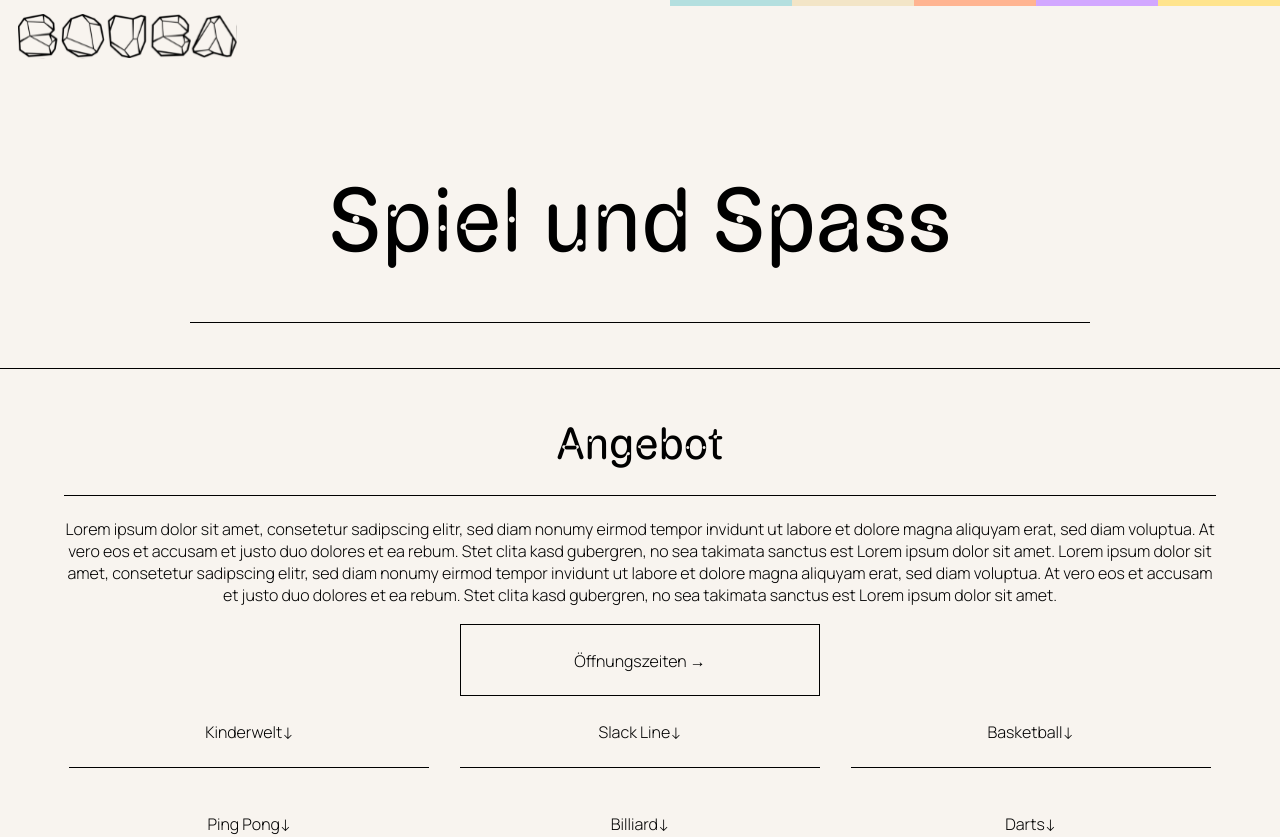
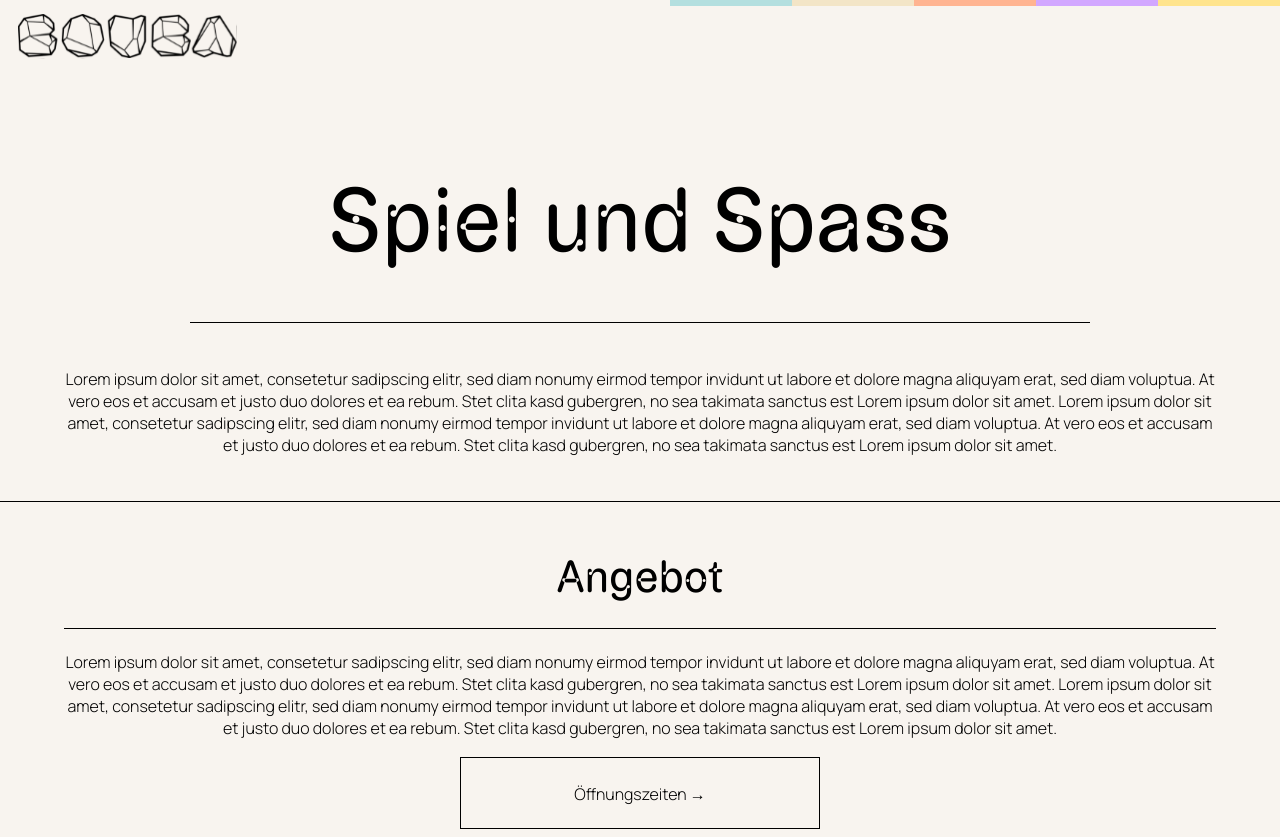
Before and after one commit to escodebar/boulder-baden.ch, a Vue app: page /spielen in a window 1280 px wide. Shown: the top 837 px of the page. Built offline with nearby package versions, Linux system fonts and the light colour scheme.

Commit message:
Add paragraphs right below the h1 of each page

```diff
--- a/src/pages/Bouldern.vue
+++ b/src/pages/Bouldern.vue
@@ -1,13 +1,11 @@
 <template>
   <h1>On the wall</h1>
 
-  <section>
-    <p>
-      Bei uns findest du um die 200 Boulder auf 1000 m^2 Boulderfläche.
-      Zusätzlich findest du im BOUBA ein Kilter- und Moonboard, eine moderne
-      Spraywall und eine separate Kinderwand für den Nachwuchs.
-    </p>
-  </section>
+  <p>
+    Bei uns findest du um die 200 Boulder auf 1000 m^2 Boulderfläche. Zusätzlich
+    findest du im BOUBA ein Kilter- und Moonboard, eine moderne Spraywall und
+    eine separate Kinderwand für den Nachwuchs.
+  </p>
 
   <section>
     <h2>Eintrittspreise</h2>
--- a/src/pages/Spielen.vue
+++ b/src/pages/Spielen.vue
@@ -1,5 +1,17 @@
 <template>
   <h1>Spiel und Spass</h1>
+
+  <p>
+    Lorem ipsum dolor sit amet, consetetur sadipscing elitr, sed diam nonumy
+    eirmod tempor invidunt ut labore et dolore magna aliquyam erat, sed diam
+    voluptua. At vero eos et accusam et justo duo dolores et ea rebum. Stet
+    clita kasd gubergren, no sea takimata sanctus est Lorem ipsum dolor sit
+    amet. Lorem ipsum dolor sit amet, consetetur sadipscing elitr, sed diam
+    nonumy eirmod tempor invidunt ut labore et dolore magna aliquyam erat, sed
+    diam voluptua. At vero eos et accusam et justo duo dolores et ea rebum. Stet
+    clita kasd gubergren, no sea takimata sanctus est Lorem ipsum dolor sit
+    amet.
+  </p>
 
   <section>
     <h2>Angebot</h2>
--- a/src/pages/Trainieren.vue
+++ b/src/pages/Trainieren.vue
@@ -1,7 +1,6 @@
 <template>
   <h1>Trainieren</h1>
 
-  <section>
   <p>
     Lorem ipsum dolor sit amet, consetetur sadipscing elitr, sed diam nonumy
     eirmod tempor invidunt ut labore et dolore magna aliquyam erat, sed diam
@@ -9,11 +8,10 @@
     clita kasd gubergren, no sea takimata sanctus est Lorem ipsum dolor sit
     amet. Lorem ipsum dolor sit amet, consetetur sadipscing elitr, sed diam
     nonumy eirmod tempor invidunt ut labore et dolore magna aliquyam erat, sed
-      diam voluptua. At vero eos et accusam et justo duo dolores et ea rebum.
-      Stet clita kasd gubergren, no sea takimata sanctus est Lorem ipsum dolor
-      sit amet.
+    diam voluptua. At vero eos et accusam et justo duo dolores et ea rebum. Stet
+    clita kasd gubergren, no sea takimata sanctus est Lorem ipsum dolor sit
+    amet.
   </p>
-  </section>
 
   <section>
     <h2>Angebot</h2>
--- a/src/styles/_global.css
+++ b/src/styles/_global.css
@@ -166,8 +166,13 @@ table caption {
   font-size: var(--font-size-small);
 }
 
+main > p,
 main > section > * {
   width: 90vw;
   margin-left: auto;
   margin-right: auto;
 }
+
+main > h1 + p {
+  margin-bottom: calc(var(--font-size-h1) / 2);
+}
--- a/src/styles/desktop.css
+++ b/src/styles/desktop.css
@@ -17,6 +17,7 @@
     margin-bottom: var(--font-size-p);
   }
 
+  main > p,
   main > section > * {
     max-width: 1440px;
     margin-left: auto;
```
Lines whose indentation alone changed are shown as unchanged.
